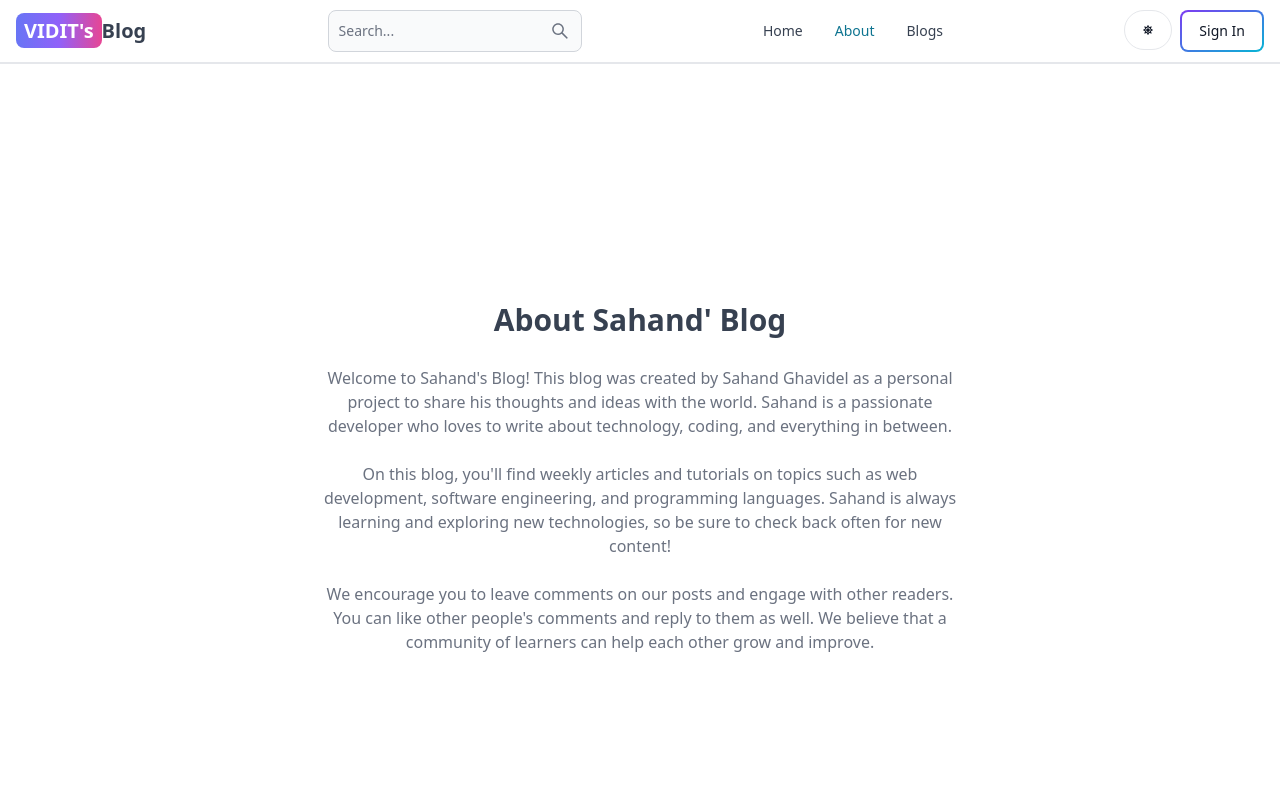
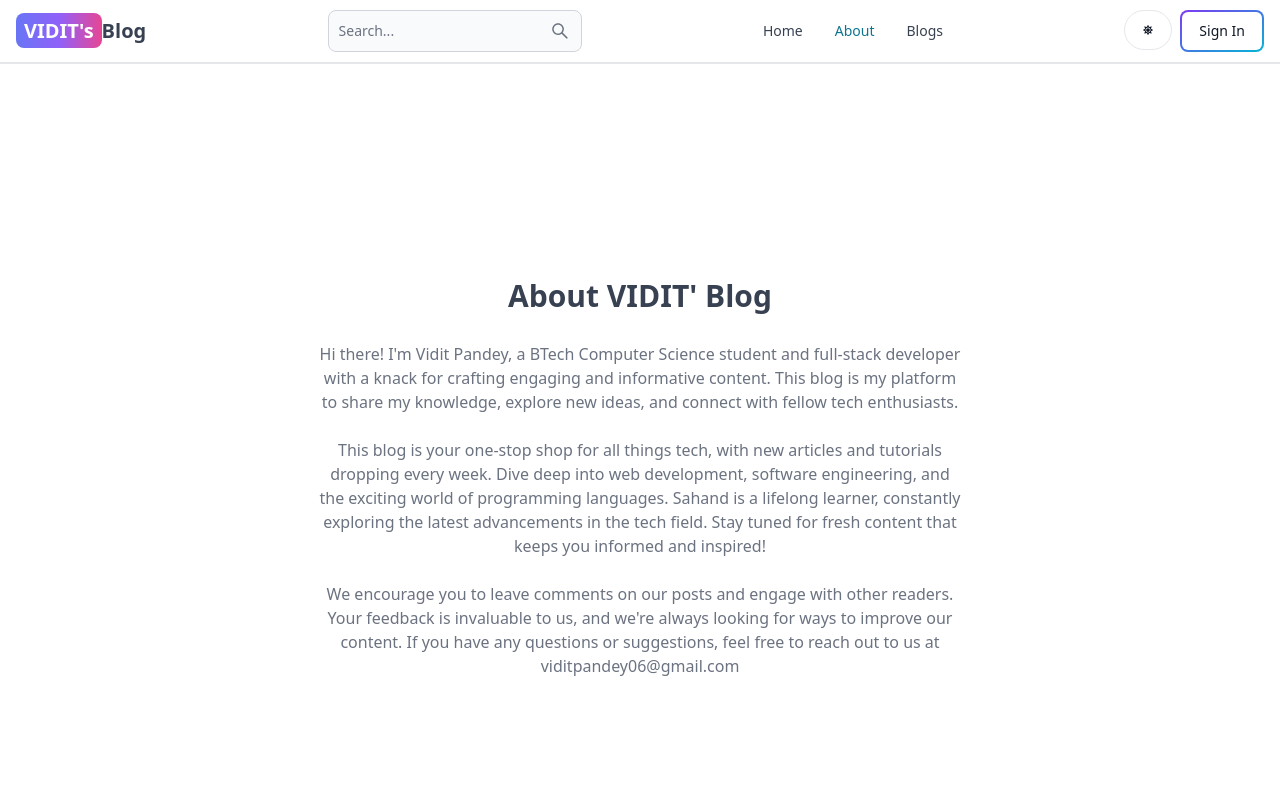
Before and after one commit to viditpandey06/blog-app, a React app in the folder mern-blog/frontend/: page /about in a window 1280 px wide. Shown: the top 800 px of the page. Built offline with nearby package versions, Linux system fonts and the light colour scheme; no server answers; the HTML template or start-up script is replaced by a standard one.

Commit message:
Update About.jsx

```diff
--- a/mern-blog/frontend/src/pages/About.jsx
+++ b/mern-blog/frontend/src/pages/About.jsx
@@ -4,28 +4,22 @@ export default function About() {
       <div className='max-w-2xl mx-auto p-3 text-center'>
         <div>
           <h1 className='text-3xl font font-semibold text-center my-7'>
-            About Sahand' Blog
+            About VIDIT' Blog
           </h1>
           <div className='text-md text-gray-500 flex flex-col gap-6'>
             <p>
-              Welcome to Sahand's Blog! This blog was created by Sahand Ghavidel
-              as a personal project to share his thoughts and ideas with the
-              world. Sahand is a passionate developer who loves to write about
-              technology, coding, and everything in between.
+              Hi there! I'm Vidit Pandey, a BTech Computer Science student and full-stack developer with a knack for crafting engaging and informative content. This blog is my platform to share my knowledge, explore new ideas, and connect with fellow tech enthusiasts.
             </p>
 
             <p>
-              On this blog, you'll find weekly articles and tutorials on topics
-              such as web development, software engineering, and programming
-              languages. Sahand is always learning and exploring new
-              technologies, so be sure to check back often for new content!
+              This blog is your one-stop shop for all things tech, with new articles and tutorials dropping every week. Dive deep into web development, software engineering, and the exciting world of programming languages. Sahand is a lifelong learner, constantly exploring the latest advancements in the tech field. Stay tuned for fresh content that keeps you informed and inspired!
             </p>
 
             <p>
               We encourage you to leave comments on our posts and engage with
-              other readers. You can like other people's comments and reply to
-              them as well. We believe that a community of learners can help
-              each other grow and improve.
+              other readers. Your feedback is invaluable to us, and we're always
+              looking for ways to improve our content. If you have any questions
+              or suggestions, feel free to reach out to us at viditpandey06@gmail.com
             </p>
           </div>
         </div>
```
